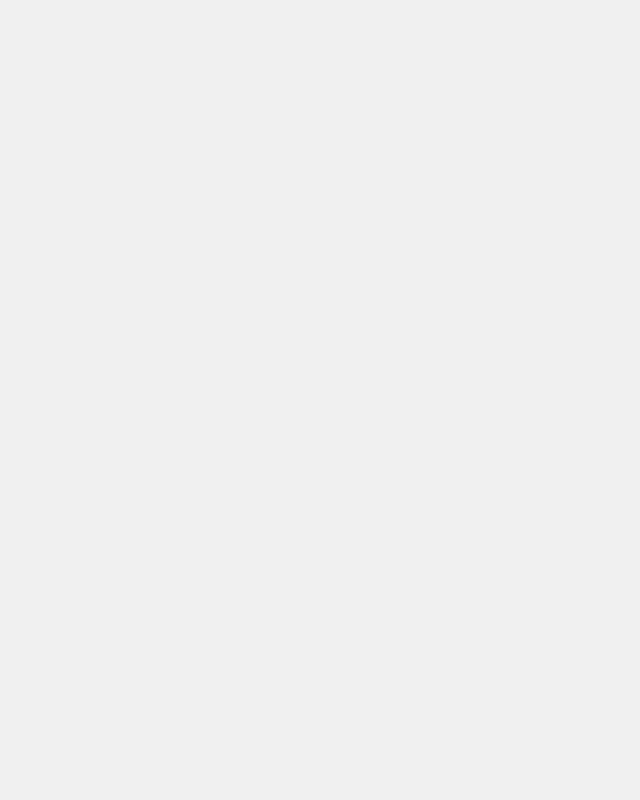
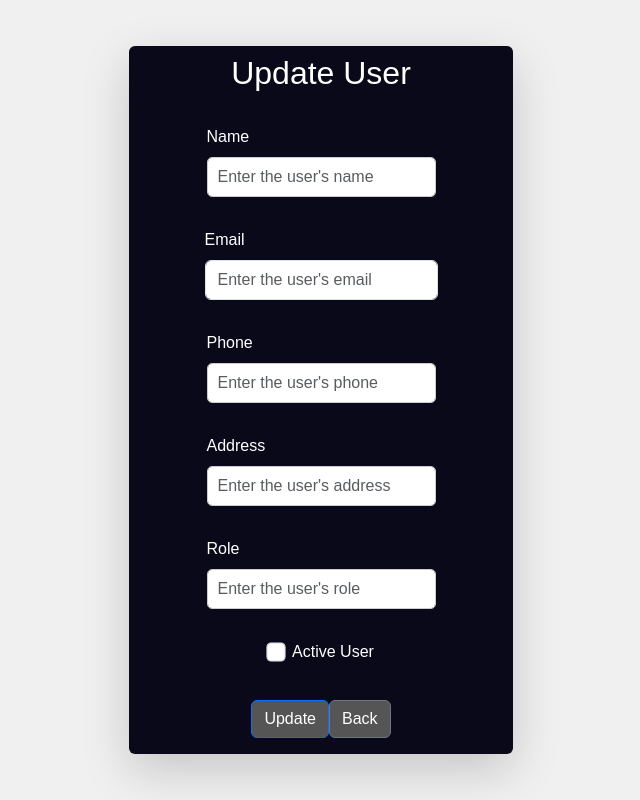
Before and after one commit to BCC-BlueVelvet/bluevelvet_view, a React (Vite) app: page /update-user/1 in a window 1280 px wide. Before the commit this address had no page. Shown: the whole page, without its empty margins (319-959 px from the left). Built offline with nearby package versions, Linux system fonts and the light colour scheme; no server answers.

Commit message:
feat: Add update user page

```diff
--- a/src/App.jsx
+++ b/src/App.jsx
@@ -5,6 +5,7 @@ import UpdateProduct from "./pages/UpdateProduct"; // Importa a página de atual
 import FindProducts from "./pages/FindProducts"; // Importa a página de busca de produtos
 import AddProduct from "./pages/AddProduct"; // Importa o novo componente de adição de produtos
 import ViewProduct from "./pages/ViewProduct"; // Caminho correto para o componente
+import UpdateUser from "./pages/UpdateUser"; // Importa o componente de atualização de usuário
 
 function App() {
   return (
@@ -12,6 +13,8 @@ function App() {
       {/* Componente principal que habilita o roteamento na aplicação */}
       <Routes>
         {/* Define as rotas da aplicação */}
+        // Dentro das rotas:
+        <Route path="/update-user/:id" element={<UpdateUser />} />
         {/* Rota para o componente de busca de produtos */}
         <Route path="/find-products" element={<FindProducts />} />
         <Route path="/view-product/:id" element={<ViewProduct />} />
--- /dev/null
+++ b/src/css/UpdateUser.css
@@ -0,0 +1,10 @@
+body * {
+  color: white;
+}
+.fundo {
+  background-color: rgb(9, 9, 26);
+  width: 30vw;
+}
+input {
+  height: 5vh;
+}
--- /dev/null
+++ b/src/pages/UpdateUser.jsx
@@ -0,0 +1,178 @@
+import React, { useState, useEffect } from "react";
+import { useNavigate, useParams } from "react-router-dom";
+import axios from "axios";
+import "../css/UpdateUser.css"; // Inclua estilos específicos para o formulário
+import "bootstrap/dist/css/bootstrap.min.css";
+
+const UpdateUser = () => {
+  const { id: userId } = useParams();
+  const navigate = useNavigate();
+
+  const [userData, setUserData] = useState({
+    name: "",
+    email: "",
+    phone: "",
+    address: "",
+    role: "",
+    isActive: false,
+  });
+
+  useEffect(() => {
+    if (userId) {
+      axios
+        .get(`/api/v1/users/${userId}`)
+        .then((response) => {
+          const user = response.data || {};
+          setUserData({
+            name: user.name || "",
+            email: user.email || "",
+            phone: user.phone || "",
+            address: user.address || "",
+            role: user.role || "",
+            isActive: user.isActive || false,
+          });
+        })
+        .catch((error) => console.error("Error fetching user:", error));
+    }
+  }, [userId]);
+
+  const handleInputChange = (e) => {
+    const { name, value, type, checked } = e.target;
+    setUserData({
+      ...userData,
+      [name]: type === "checkbox" ? checked : value,
+    });
+  };
+
+  const handleSave = () => {
+    axios
+      .put(`/api/v1/users/${userId}`, userData)
+      .then(() => {
+        alert("User updated successfully!");
+        navigate("/find-users");
+      })
+      .catch((error) => {
+        console.error("Error updating user:", error);
+        alert("An error occurred while updating the user.");
+      });
+  };
+
+  const handleReturn = () => {
+    navigate("/find-users");
+  };
+
+  return (
+    <div className="card shadow-lg border-0 text-white fundo">
+      <div className="card-header text-center">
+        <h2>Update User</h2>
+      </div>
+      <div className="card-body">
+        <form>
+          <div className="mb-3">
+            <label htmlFor="name" className="form-label">
+              Name
+            </label>
+            <input
+              type="text"
+              className="form-control"
+              id="name"
+              name="name"
+              value={userData.name}
+              onChange={handleInputChange}
+              placeholder="Enter the user's name"
+              required
+            />
+          </div>
+          <div className="mb-3">
+            <label htmlFor="email" className="form-label">
+              Email
+            </label>
+            <input
+              type="email"
+              className="form-control"
+              id="email"
+              name="email"
+              value={userData.email}
+              onChange={handleInputChange}
+              placeholder="Enter the user's email"
+              required
+            />
+          </div>
+          <div className="mb-3">
+            <label htmlFor="phone" className="form-label">
+              Phone
+            </label>
+            <input
+              type="text"
+              className="form-control"
+              id="phone"
+              name="phone"
+              value={userData.phone}
+              onChange={handleInputChange}
+              placeholder="Enter the user's phone"
+            />
+          </div>
+          <div className="mb-3">
+            <label htmlFor="address" className="form-label">
+              Address
+            </label>
+            <input
+              type="text"
+              className="form-control"
+              id="address"
+              name="address"
+              value={userData.address}
+              onChange={handleInputChange}
+              placeholder="Enter the user's address"
+            />
+          </div>
+          <div className="mb-3">
+            <label htmlFor="role" className="form-label">
+              Role
+            </label>
+            <input
+              type="text"
+              className="form-control"
+              id="role"
+              name="role"
+              value={userData.role}
+              onChange={handleInputChange}
+              placeholder="Enter the user's role"
+            />
+          </div>
+          <div className="form-check mb-3">
+            <input
+              type="checkbox"
+              className="form-check-input"
+              id="isActive"
+              name="isActive"
+              checked={userData.isActive}
+              onChange={handleInputChange}
+            />
+            <label htmlFor="isActive" className="form-check-label">
+              Active User
+            </label>
+          </div>
+          <div className="d-flex justify-content-between">
+            <button
+              type="button"
+              onClick={handleSave}
+              className="btn btn-primary"
+            >
+              Update
+            </button>
+            <button
+              type="button"
+              onClick={handleReturn}
+              className="btn btn-secondary"
+            >
+              Back
+            </button>
+          </div>
+        </form>
+      </div>
+    </div>
+  );
+};
+
+export default UpdateUser;
```
